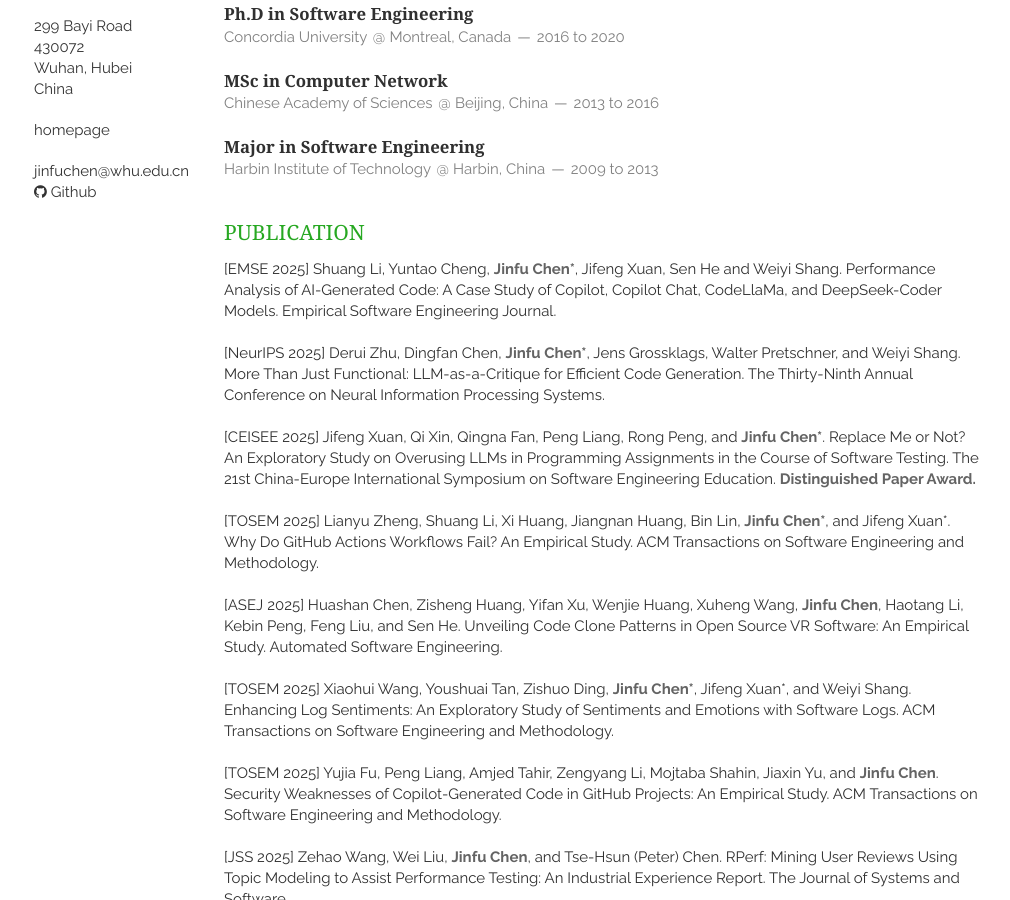
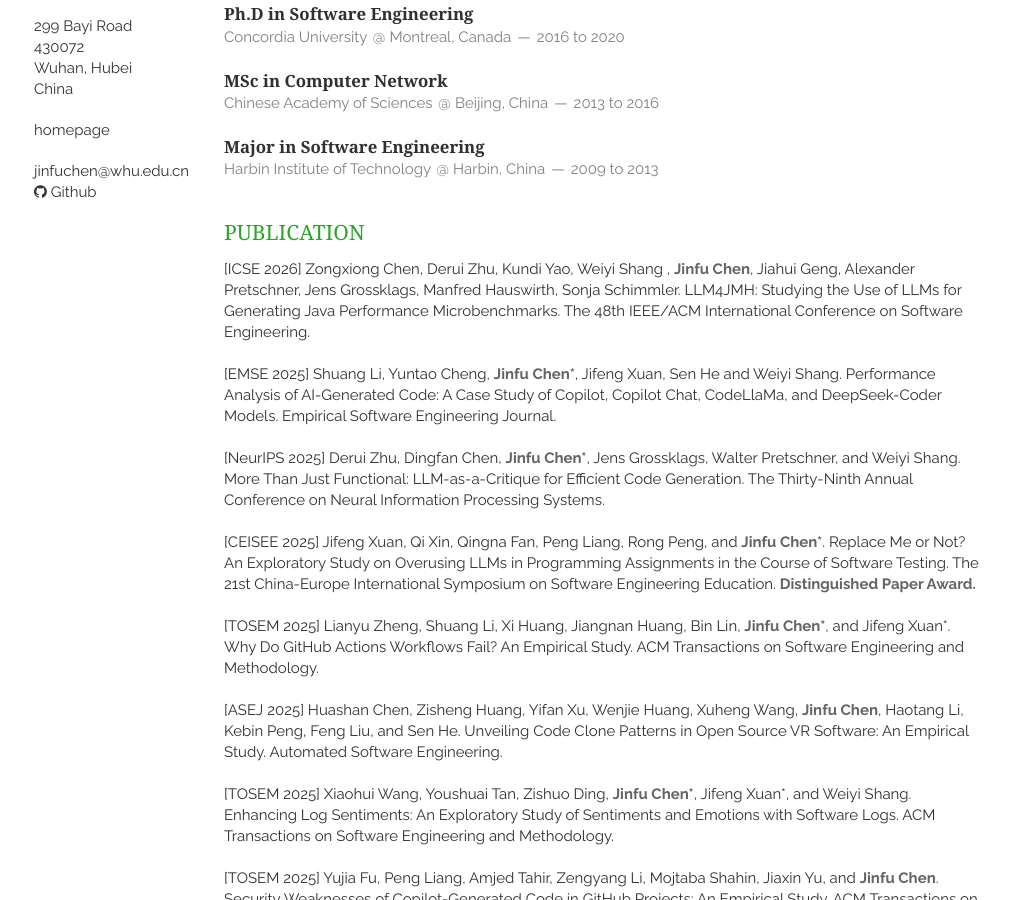
Before and after one commit to jinfuchen/jinfu, a Jekyll site: the page built from index.html, in a window 1280 px wide and 900 px high, scrolled down 319 px. Shown: the whole window, without its empty margins (136-1146 px from the left). Built offline with Jekyll 4.4.1, drawn with Linux system fonts in a browser that asks for light colours; nearby versions of some CDN libraries; the list of posts is cut into pages by our own code.

Commit message:
LLM4perf icse2026 pub

```diff
--- a/_includes/publication.html
+++ b/_includes/publication.html
@@ -12,7 +12,10 @@
     -->
 
     <article>
-    <p>[EMSE 2025] Shuang Li, Yuntao Cheng, <em>Jinfu Chen<sup>*</sup></em>, Jifeng Xuan, Sen He and Weiyi Shang. Performance Analysis of AI-Generated Code: A Case Study of Copilot, Copilot Chat, CodeLlaMa, and DeepSeek-Coder Models. Empirical Software Engineering Journal. </p>
+       <p>[ICSE 2026] Zongxiong Chen, Derui Zhu, Kundi Yao, Weiyi Shang , <em>Jinfu Chen</em>, Jiahui Geng, Alexander Pretschner, Jens Grossklags, Manfred Hauswirth, Sonja Schimmler. LLM4JMH: Studying the Use of LLMs for Generating Java Performance Microbenchmarks. The 48th IEEE/ACM International Conference on Software Engineering. </p>
+      <br>
+
+      <p>[EMSE 2025] Shuang Li, Yuntao Cheng, <em>Jinfu Chen<sup>*</sup></em>, Jifeng Xuan, Sen He and Weiyi Shang. Performance Analysis of AI-Generated Code: A Case Study of Copilot, Copilot Chat, CodeLlaMa, and DeepSeek-Coder Models. Empirical Software Engineering Journal. </p>
       <br>
 
       <p>[NeurIPS 2025] Derui Zhu, Dingfan Chen, <em>Jinfu Chen<sup>*</sup></em>, Jens Grossklags, Walter Pretschner, and Weiyi Shang. More Than Just Functional: LLM-as-a-Critique for Efficient Code Generation. The Thirty-Ninth Annual Conference on Neural Information Processing Systems. </p>
```
